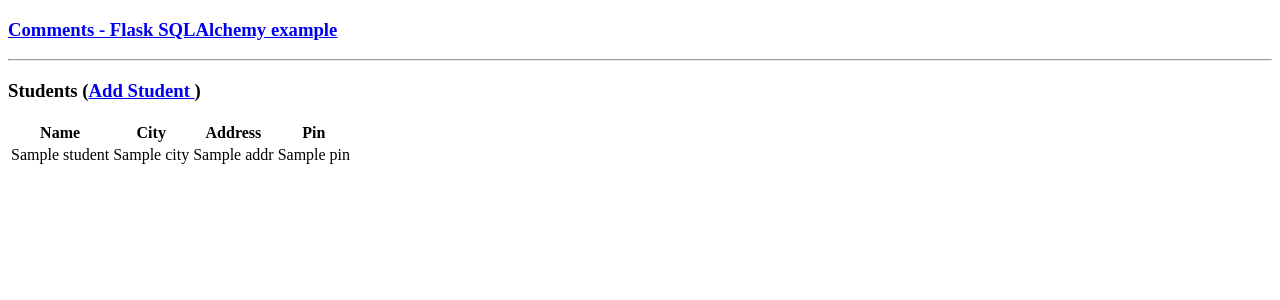
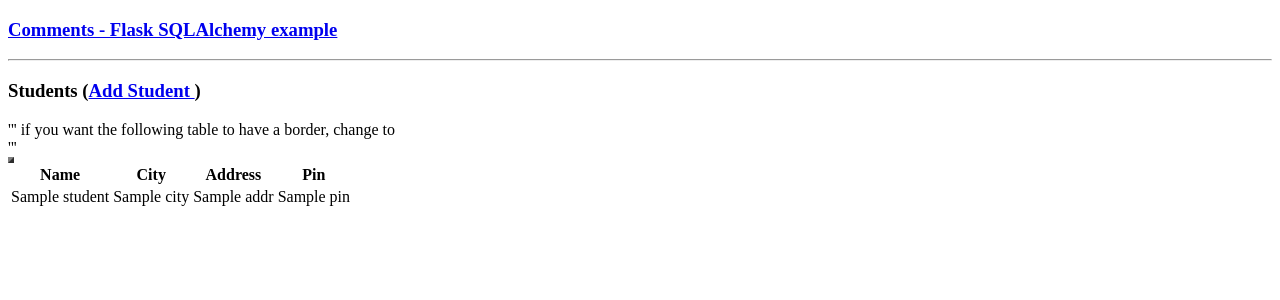
Before and after one commit to brendanAlbert/occProgQAForum, a Flask app: template flask_sqlalchemy/templates/show_all.html in a window 1280 px wide. Shown: the top 300 px of the page. Run offline with Flask 2, Linux system fonts and the light colour scheme; the template is opened without the code that fills it: most values are stand-ins (such as "Sample title", 1, 10 or a date in 2020).

Commit message:
Update show_all.html

```diff
--- a/flask_sqlalchemy/templates/show_all.html
+++ b/flask_sqlalchemy/templates/show_all.html
@@ -19,6 +19,9 @@
     <h3>Students (<a href="{{ url_for('new') }}">Add Student
     </a>)</h3>
 
+    '''
+      if you want the following table to have a border, change <table> to <table border = "3">
+    '''
     <table>
       <thead>
         <tr>
```
